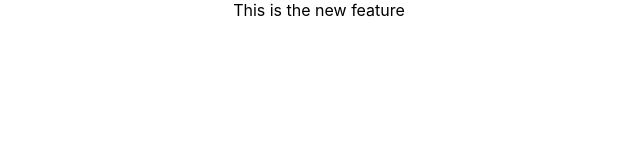
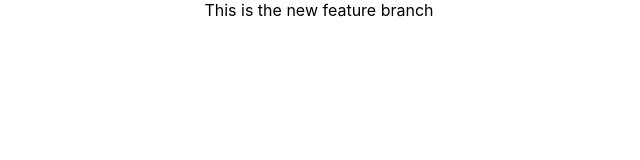
Before and after one commit to MuneebsUrR/CI_CD_demo, a React (Create React App) app: page / in a window 1280 px wide. Shown: the top 160 px of the page, without its empty margins (321-961 px from the left). Built offline with nearby package versions, Linux system fonts and the light colour scheme.

Commit message:
new feature preview pipeline

```diff
--- a/src/App.js
+++ b/src/App.js
@@ -4,7 +4,7 @@ import './App.css';
 function App() {
   return (
     <div className="App">
-        This is the new feature
+        This is the new feature branch
     </div>
   );
 }
```
